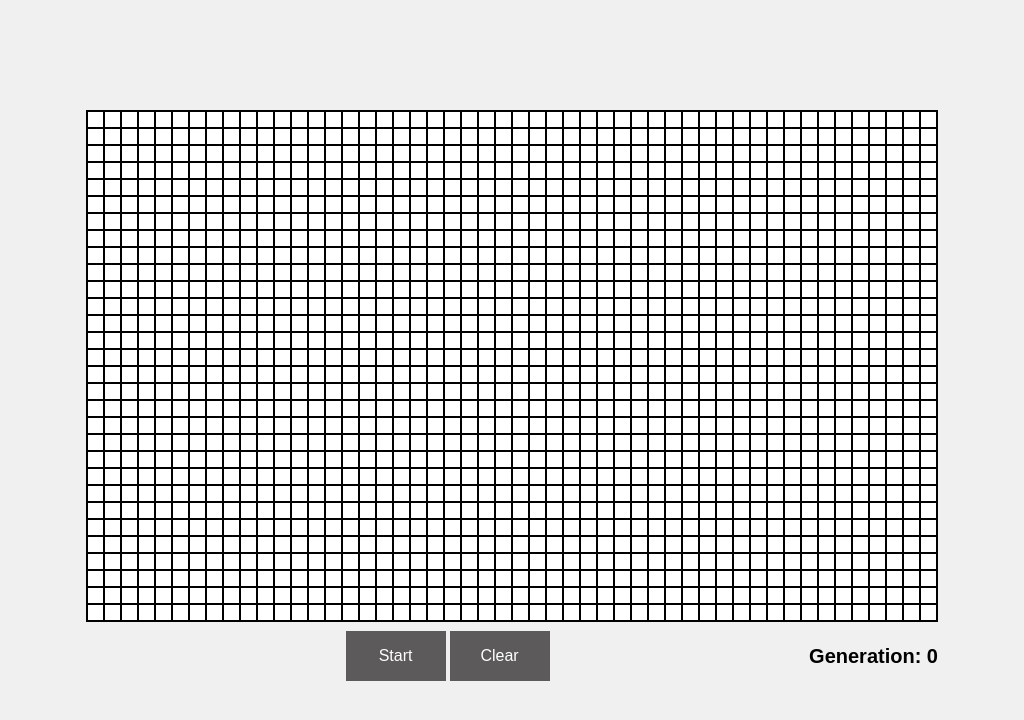
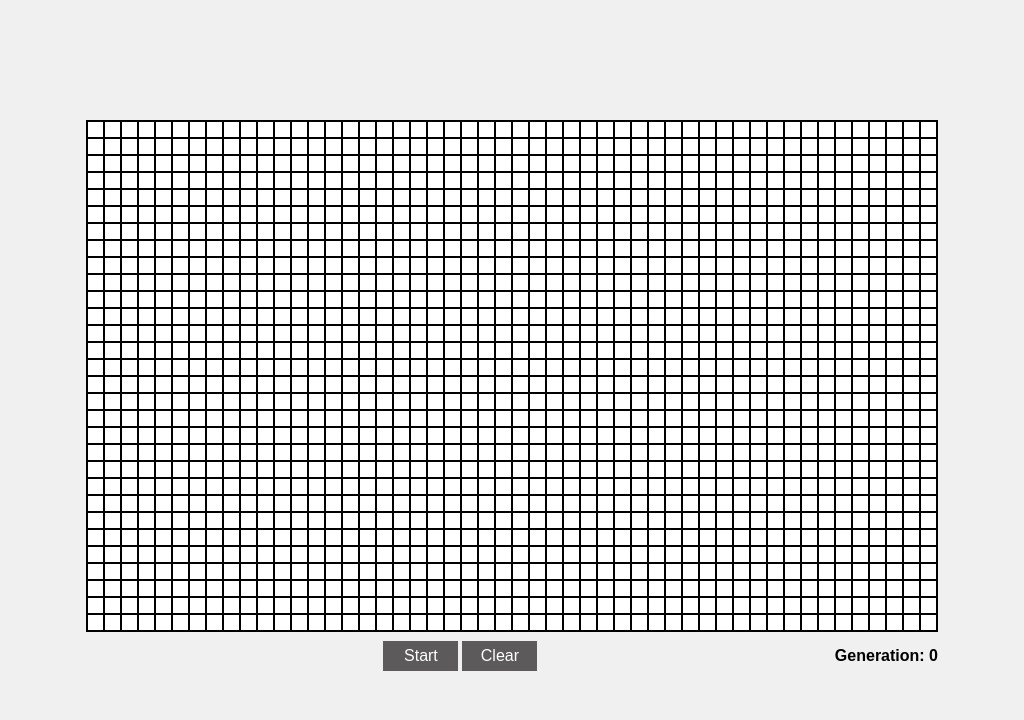
Before and after one commit to bostonvip/game-of-life-flask, a Flask app: page / in a window 1024 px wide. Shown: the top 720 px of the page. Run offline with Flask 3, Linux system fonts and the light colour scheme.

Commit message:
button and label css adjusted for ipad and iphone

```diff
--- a/static/styles.css
+++ b/static/styles.css
@@ -62,7 +62,7 @@ body {
 
 #button-container button {
     width: 100px;
-    height: 50px;
+    height: 40px;
     background-color: #5c5a5a; /*#0056b3;*/ /* Blue */
     border: none;
     color: white;
@@ -83,7 +83,7 @@ body {
     position: relative;
     display: block;
     text-align: center;
-    font-size: 20px;
+    font-size: 18px;
     font-weight: bold;
     margin: 0 auto;
 }
@@ -126,6 +126,14 @@ body {
         width: 15px;
         height: 15px;
     }
+    #button-container button {
+        width: 75px;
+        height: 30px;
+        font-size: 16px;
+    }
+    #generation-label {
+        font-size: 16px;
+    }
 }
 
 @media (max-width: 900px)
@@ -143,21 +151,70 @@ body {
   and (orientation: landscape)
   and (-webkit-min-device-pixel-ratio: 2) {
     .grid-cell {
-        width: 20px;
-        height: 20px;
+        width: 15px;
+        height: 15px;
+    }
+    #button-container button {
+        width: 75px;
+        height: 30px;
+        font-size: 16px;
+    }
+    #generation-label {
+        font-size: 16px;
     }
 }
 
+/* DEVICE SCREEN SIZE EXPERIMENTATION BELOW */
 
-/* @media only screen
-    and (min-device-width: 1024px)
-    and (max-device-width: 1366px)
-    and (orientation: landscape)
-    and (-webkit-min-device-pixel-ratio: 2)
-    {
-        .grid-cell {
-                width: 1.8vw;
-                height: 1.8vw;
-        }
+/* @media only screen and (max-width: 575.98px) {
+    // CSS rules for extra small devices like small phones
+}
+*/
 
+/* CSS rules for small devices like phones  */
+/* @media only screen and (min-width: 576px) and (max-width: 767.98px) {
+    .grid-cell {
+        width: 15px;
+        height: 15px;
+    }
+    #button-container button {
+        width: 75px;
+        height: 30px;
+    }
+    #generation-label {
+        font-size: 15px;
+    }
+}     */
+
+/* CSS rules for medium devices like tablets  */
+/* @media only screen and (min-width: 768px) and (max-width: 991.98px) {
+    .grid-cell {
+        width: 15px;
+        height: 15px;
+    }
+    #button-container button {
+        width: 75px;
+        height: 30px;
+    }
+    #generation-label {
+        font-size: 15px;
+    }
 } */
+/*
+@media only screen and (min-width: 992px) and (max-width: 1199.98px) {
+    // CSS rules for large devices like large tablets and small desktops
+    .grid-cell {
+        width: 15px;
+        height: 15px;
+    }
+    #button-container button {
+        width: 75px;
+        height: 30px;
+    }
+    #generation-label {
+        font-size: 15px;
+    }
+}
+@media only screen and (min-width: 1200px) {
+    // CSS rules for extra large devices like large desktops
+} */
```
